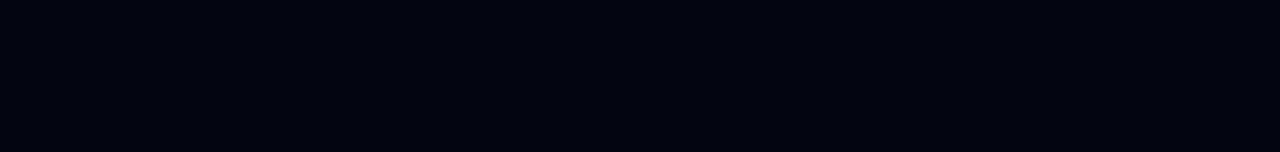
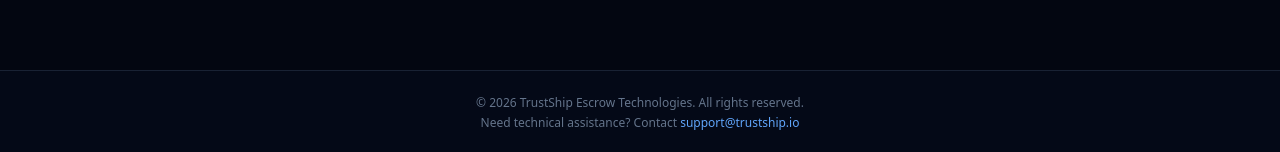
Before and after one commit to Sleeky3750/trustship, a Next.js app: page /admin/dashboard in a window 1280 px wide. Shown: the part 645-797 px from the top of the page. Built offline with nearby package versions, Linux system fonts and the light colour scheme; no server answers; the database is empty.

Commit message:
feat: add support email contacts to whatsapp bot responses and admin dashboard footer

```diff
--- a/app/admin/dashboard/page.tsx
+++ b/app/admin/dashboard/page.tsx
@@ -85,6 +85,8 @@ export default function AdminDashboardPage() {
       tx.buyerPhone?.includes(searchQuery) ||
       tx.sellerPhone?.includes(searchQuery)
   );
+
+  const supportEmail = process.env.NEXT_PUBLIC_SUPPORT_EMAIL || "support@trustship.io";
 
   return (
     <div className="bg-[#030611] text-slate-100 font-sans min-h-screen flex flex-col antialiased selection:bg-blue-500 selection:text-white">
@@ -258,7 +260,6 @@ export default function AdminDashboardPage() {
                       </td>
                       <td className="py-3.5 px-4 text-right">
                         <div className="flex items-center justify-end gap-1.5">
-                          {/* Waybill Mark Delivered Button */}
                           {tx.dispatchStatus !== 'DELIVERED' && (
                             <button
                               onClick={() => handleWaybillDelivery(tx.transactionRef)}
@@ -297,6 +298,17 @@ export default function AdminDashboardPage() {
           </div>
         </section>
       </main>
+
+      {/* SUPPORT FOOTER */}
+      <footer className="border-t border-slate-800/80 bg-[#070C1E]/50 py-6 text-center text-xs text-slate-500 mt-auto">
+        <p>© {new Date().getFullYear()} TrustShip Escrow Technologies. All rights reserved.</p>
+        <p className="mt-1">
+          Need technical assistance? Contact{" "}
+          <a href={`mailto:${supportEmail}`} className="text-blue-400 hover:underline font-medium">
+            {supportEmail}
+          </a>
+        </p>
+      </footer>
     </div>
   );
 }
--- a/app/api/webhooks/whatsapp/route.ts
+++ b/app/api/webhooks/whatsapp/route.ts
@@ -62,6 +62,7 @@ export async function POST(request: NextRequest) {
 async function handleTextMessage(from: string, text: string) {
   const cleanText = text.trim()
   const pinMatch = cleanText.match(/^(\d{4})$/)
+  const supportEmail = process.env.NEXT_PUBLIC_SUPPORT_EMAIL || "support@trustship.io"
 
   // 1. Handle 4-Digit Release PIN Verification
   if (pinMatch) {
@@ -121,12 +122,12 @@ async function handleTextMessage(from: string, text: string) {
       if (anyTx) {
         await sendWhatsAppMessage(
           from,
-          `❌ Invalid PIN or this escrow is not currently in a locked/active deposit state.`
+          `❌ Invalid PIN or this escrow is not currently in a locked/active deposit state. Need help? Reach us at ${supportEmail}`
         )
       } else {
         await sendWhatsAppMessage(
           from,
-          `❌ No active escrow transaction found associated with your phone number.`
+          `❌ No active escrow transaction found associated with your phone number. Need help? Reach us at ${supportEmail}`
         )
       }
     }
@@ -155,19 +156,21 @@ async function handleTextMessage(from: string, text: string) {
     } else {
       await sendWhatsAppMessage(
         from,
-        `❌ Transaction *${refCode}* not found or you are not a participant in this trade.`
+        `❌ Transaction *${refCode}* not found or you are not a participant in this trade. Contact support: ${supportEmail}`
       )
     }
     return
   }
 
-  // 3. Fallback Welcome Message
+  // 3. Fallback Welcome Message with Support Info
   await sendWhatsAppMessage(
     from,
     `Welcome to *TrustShip Escrow* 🛡️\n\n` +
     `Manage your trades right here on WhatsApp:\n` +
     `• Send your reference code (e.g. *TS-XXXXXX*) to check status.\n` +
-    `• Send your 4-digit *Release PIN* after inspecting your item to release funds to the seller.`
+    `• Send your 4-digit *Release PIN* after inspecting your item to release funds to the seller.\n\n` +
+    `📧 *Need Support?*\n` +
+    `Email us at: ${supportEmail}`
   )
 }
 
@@ -230,7 +233,7 @@ async function initializePaystackPayment(transaction: any) {
     console.error("Paystack initialization error:", error)
     await sendWhatsAppMessage(
       transaction.buyerPhone!,
-      `❌ Failed to generate payment link. Please try again later.`
+      `❌ Failed to generate payment link. Please contact support at ${process.env.NEXT_PUBLIC_SUPPORT_EMAIL || "support@trustship.io"} if the issue persists.`
     )
   }
 }
```
